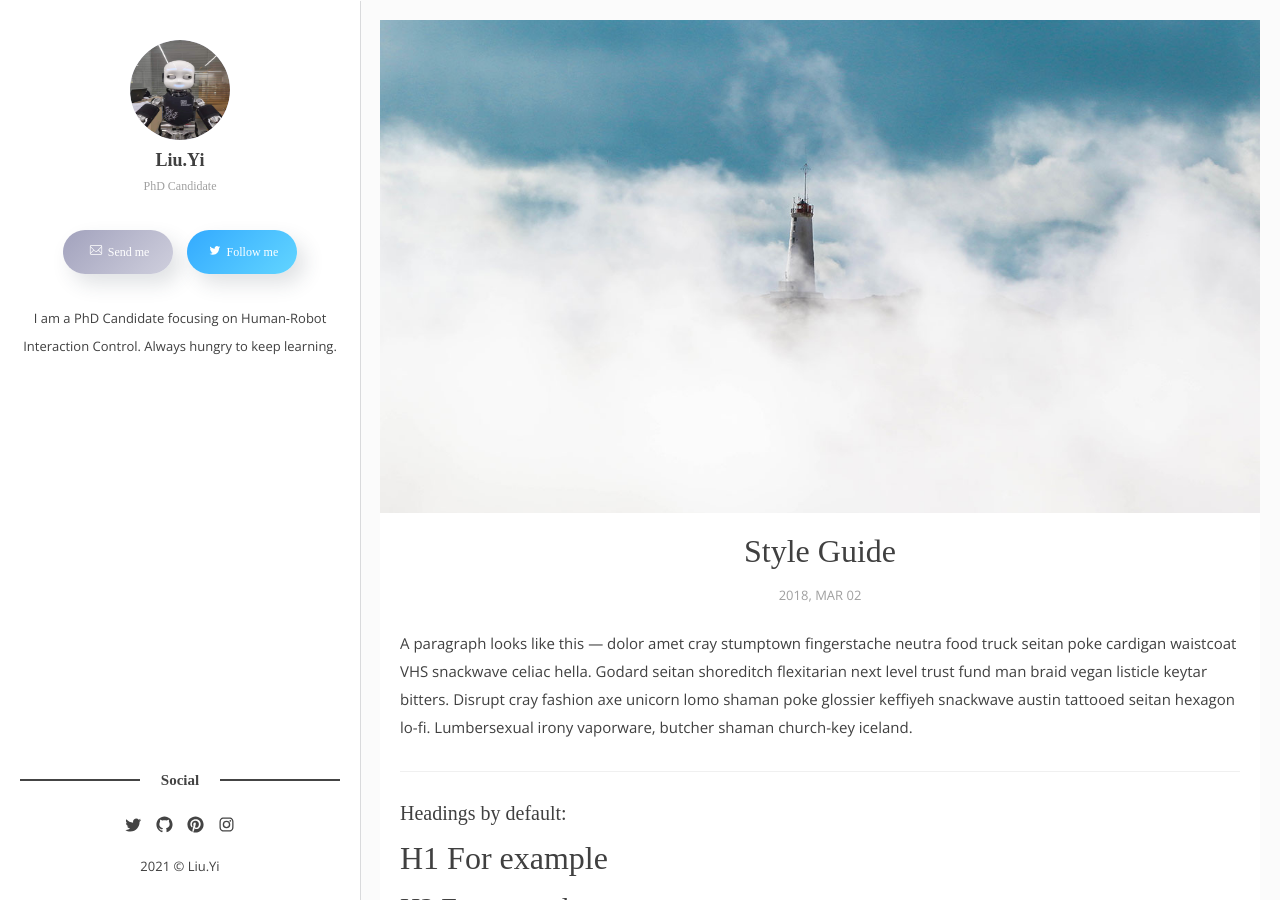
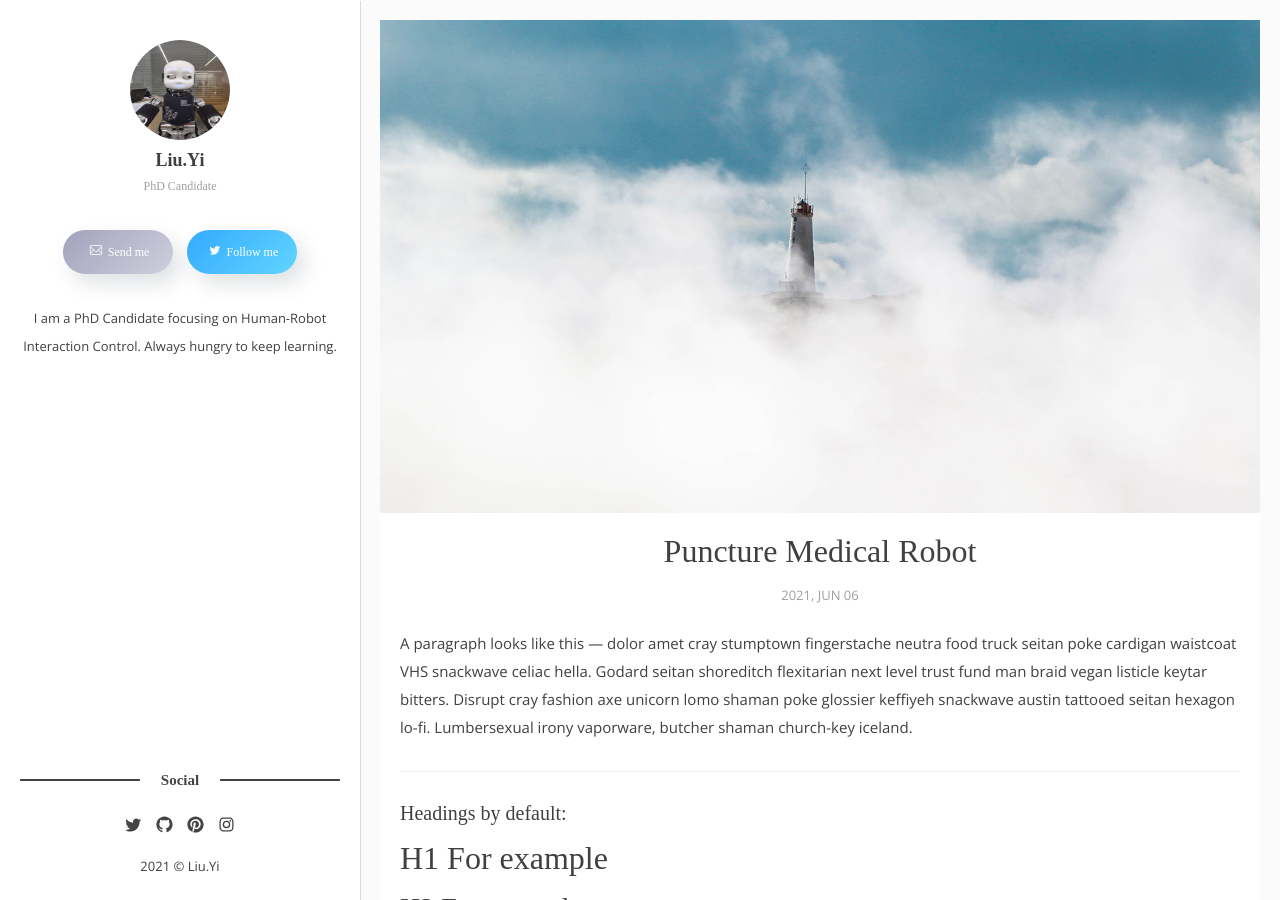
Before and after one commit to tKsome/tKsome.github.io, a Jekyll site: the page built from _posts/2021-06-06-Puncture-Medical-Robot.markdown, in a window 1280 px wide and 900 px high. Built offline with Jekyll 4.4.1, drawn with Linux system fonts in a browser that asks for light colours; some web fonts are replaced; comment, search, counter and statistics services are not loaded.

Commit message:
Update and rename 2018-03-02-style-guide.markdown to 2021-06-06-Puncture-Medical-Robot.markdown

```diff
--- a/_posts/2018-03-02-style-guide.markdown
+++ b/_posts/2021-06-06-Puncture-Medical-Robot.markdown
@@ -1,9 +1,9 @@
 ---
 layout: post
-title: Style Guide
+title: Puncture Medical Robot
 image: 8.jpg
-date: 2018-03-02 13:35:20 +0200
-tags:
+date: 2021-06-06 13:35:20 +0200
+tags: robot
 categories: guide
 ---
 A paragraph looks like this — dolor amet cray stumptown fingerstache neutra food truck seitan poke cardigan waistcoat VHS snackwave celiac hella. Godard seitan shoreditch flexitarian next level trust fund man braid vegan listicle keytar bitters. Disrupt cray fashion axe unicorn lomo shaman poke glossier keffiyeh snackwave austin tattooed seitan hexagon lo-fi. Lumbersexual irony vaporware, butcher shaman church-key iceland.
```
